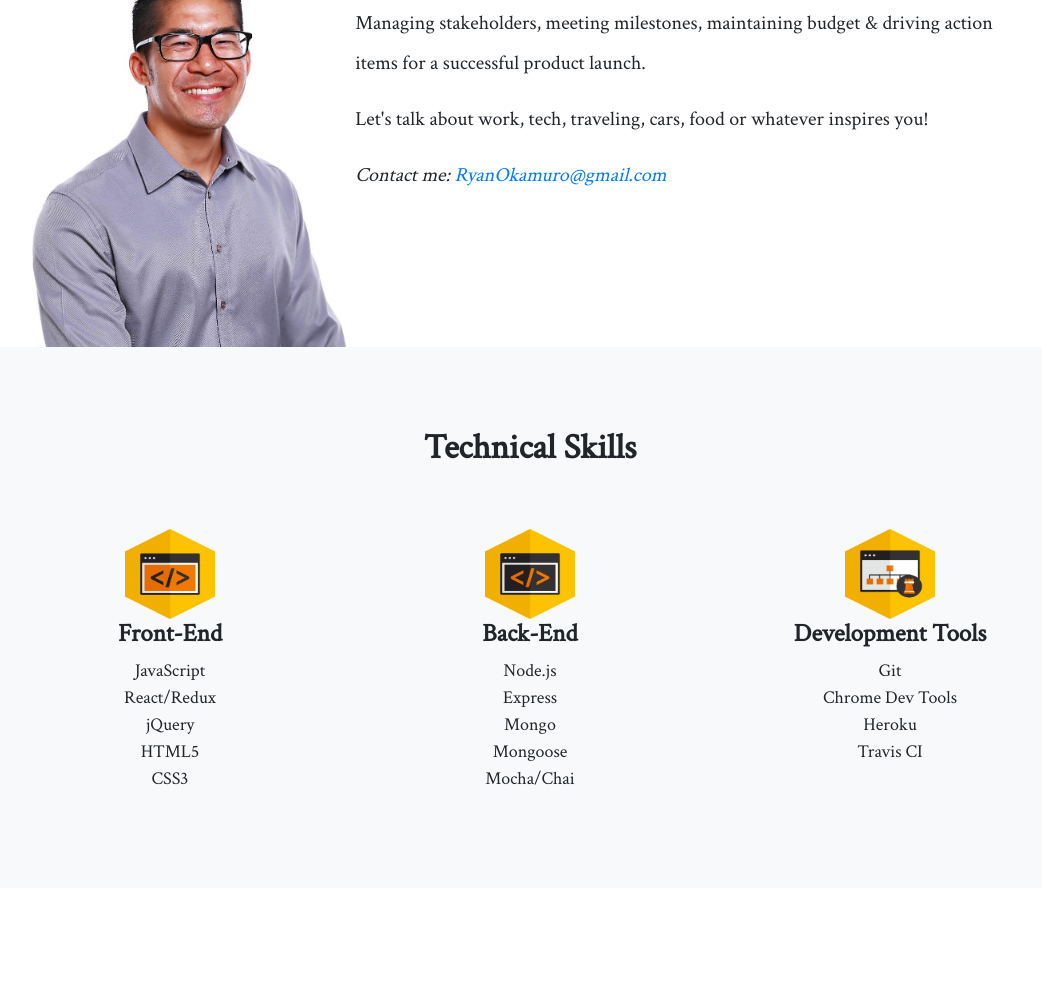
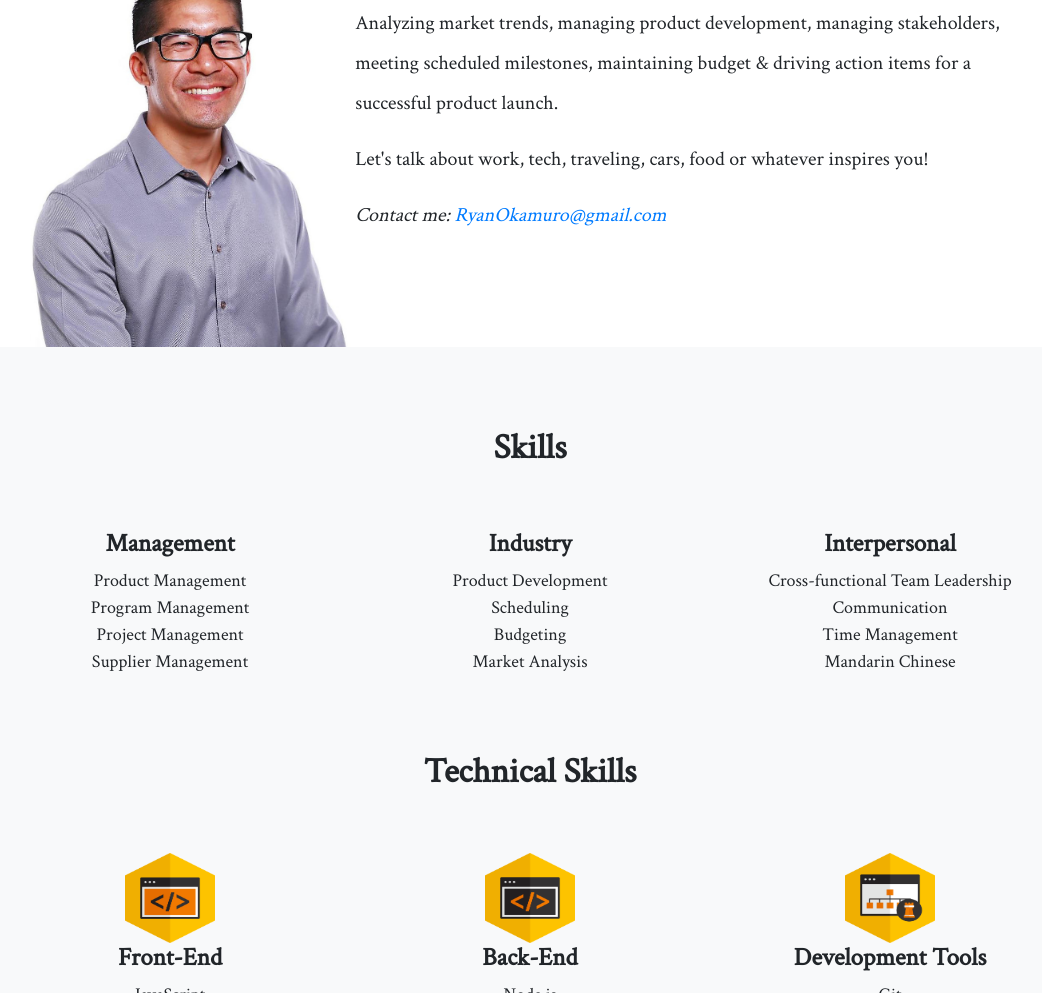
Before and after one commit to RyanOkamuro/portfolio_page, a plain HTML site: page index.html in a window 1280 px wide. Shown: the part 299-1292 px from the top of the page, without its empty margins (110-1152 px from the left). Drawn offline with nearby package versions, Linux system fonts and the light colour scheme.

Commit message:
Update skils and Dell Links

```diff
--- a/index.html
+++ b/index.html
@@ -46,13 +46,43 @@
                 <img src="./assets/me.jpg" alt="profile-pic" class="profile-pic">
                 <div class="about-me">
                     <p>I'm a Product Manager.</p>
-                    <p>Managing stakeholders, meeting milestones, maintaining budget & driving action items for a successful product launch.</p>
+                    <p>Analyzing market trends, managing product development, managing stakeholders, meeting scheduled milestones, maintaining budget & driving action items for a successful product launch.</p>
                     <p>Let's talk about work, tech, traveling, cars, food or whatever inspires you!</p>
                     <p class="contact-gmail">Contact me: <a href="mailto:RyanOkamuro@gmail.com">RyanOkamuro@gmail.com</a></p>
                 </div>
             </section>
             <section role="region" id="skills">
-                <h3>Technical Skills</h3>
+                <h3>Skills</h3>
+                <div class="my-skills">
+                    <div class="skills-list-1">
+                        <h4>Management</h4>
+                        <ul class="skill-list-1">
+                            <li>Product Management</li>
+                            <li>Program Management</li>
+                            <li>Project Management</li>
+                            <li>Supplier Management</li>
+                        </ul>
+                    </div>
+                    <div class="skills-list-1">
+                        <h5>Industry</h5>
+                        <ul class="skill-list-1">
+                            <li>Product Development</li>
+                            <li>Scheduling</li>
+                            <li>Budgeting</li>
+                            <li>Market Analysis</li>
+                        </ul>
+                    </div>
+                    <div class="skills-list-1">
+                        <h6>Interpersonal</h6>
+                        <ul class="skill-list-1">
+                            <li>Cross-functional Team Leadership</li>
+                            <li>Communication</li>
+                            <li>Time Management</li>
+                            <li>Mandarin Chinese</li>
+                        </ul>
+                    </div>
+                </div>
+                <h3 class="tech-skills">Technical Skills</h3>
                 <div class="coding-skills">
                     <div class="all-skills">
                         <img src="./assets/front-end.png" class="skill-img" alt="front-end">
@@ -147,14 +177,14 @@
                         <p class="form-factor">Tower & Small Form Factor</p>
                         <img src="./assets/OptiPlex_5055.jpg" class="hardware-project-img" alt="hardware-project-img">
                         <p class="hardware-project-description">Featuring AMD® Ryzen PRO™ processor for demanding applications and multitasking.</p>
-                        <a class="hardware-button-link" href="https://www.dell.com/en-us/work/shop/cty/optiplex-5055-tower-and-small-form-factor/spd/optiplex-5055-desktop">View</a>
+                        <a class="hardware-button-link" href="https://topics-cdn.dell.com/pdf/optiplex-5055-r-desktop_owners-manual10_en-us.pdf">View</a>
                     </div>
                     <div class="dell-projects">
                         <h6 class="optiplex-title">Dell OptiPlex 3050/5050/7050</h6>
                         <p class="form-factor">Small Form Factor</p>
                         <img src="./assets/OptiPlex_7050.jpg" class="hardware-project-img" alt="hardware-project-img">
                         <p class="hardware-project-description">Featuring 7th Gen Intel® Core™ processor to power your productivity like never before.</p>
-                        <a class="hardware-button-link" href="https://www.dell.com/en-us/work/shop/desktops-workstations/sc/desktops-n-workstations/optiplex-desktops?cid=263751&st=dell+optiplex&VEN1=svEP6b4Xz,232510587324,901q5c14135,c,,&VEN2=e,dell+optiplex&lid=4781422&dgc=st&dgseg=so&acd=12309152537461010&VEN3=1123">View</a>
+                        <a class="hardware-button-link" href="https://topics-cdn.dell.com/pdf/optiplex-5050-desktop_owners-manual_en-us.pdf">View</a>
                     </div>
                 </div>
             </section>
--- a/scss/index.scss
+++ b/scss/index.scss
@@ -86,6 +86,34 @@
 			text-align: $ctr;
 			font-weight: bold;
 			margin-bottom: 60px;
+		}
+
+		.my-skills {
+			display: flex;
+			flex-wrap: wrap;
+				.skills-list-1 {
+					flex: 1;
+					list-style-position: inside;
+						h4, h5, h6 {
+							text-align: $ctr;
+							font-size: 25px;
+							font-weight: bold;
+						}
+						.skill-list-1 {
+							text-align: $ctr;
+							list-style-type: none;
+							padding: 0;
+							li {
+								font-size: 18px;
+							}
+						}
+				}
+		}
+		.tech-skills {
+			font-size: 35px;
+			text-align: $ctr;
+			font-weight: bold;
+			margin-top: 60px;
 		}
 		.coding-skills {
 			display: flex;
@@ -441,6 +469,10 @@
 				padding-left: 10px;
 				padding-right: 10px;
 			}
+			.skills-list-1 {
+				padding-left: 15px;
+				padding-right: 15px;
+			}
 		}
 	}
 
```
Also changed, not shown: css/index.css, 1 other file.
